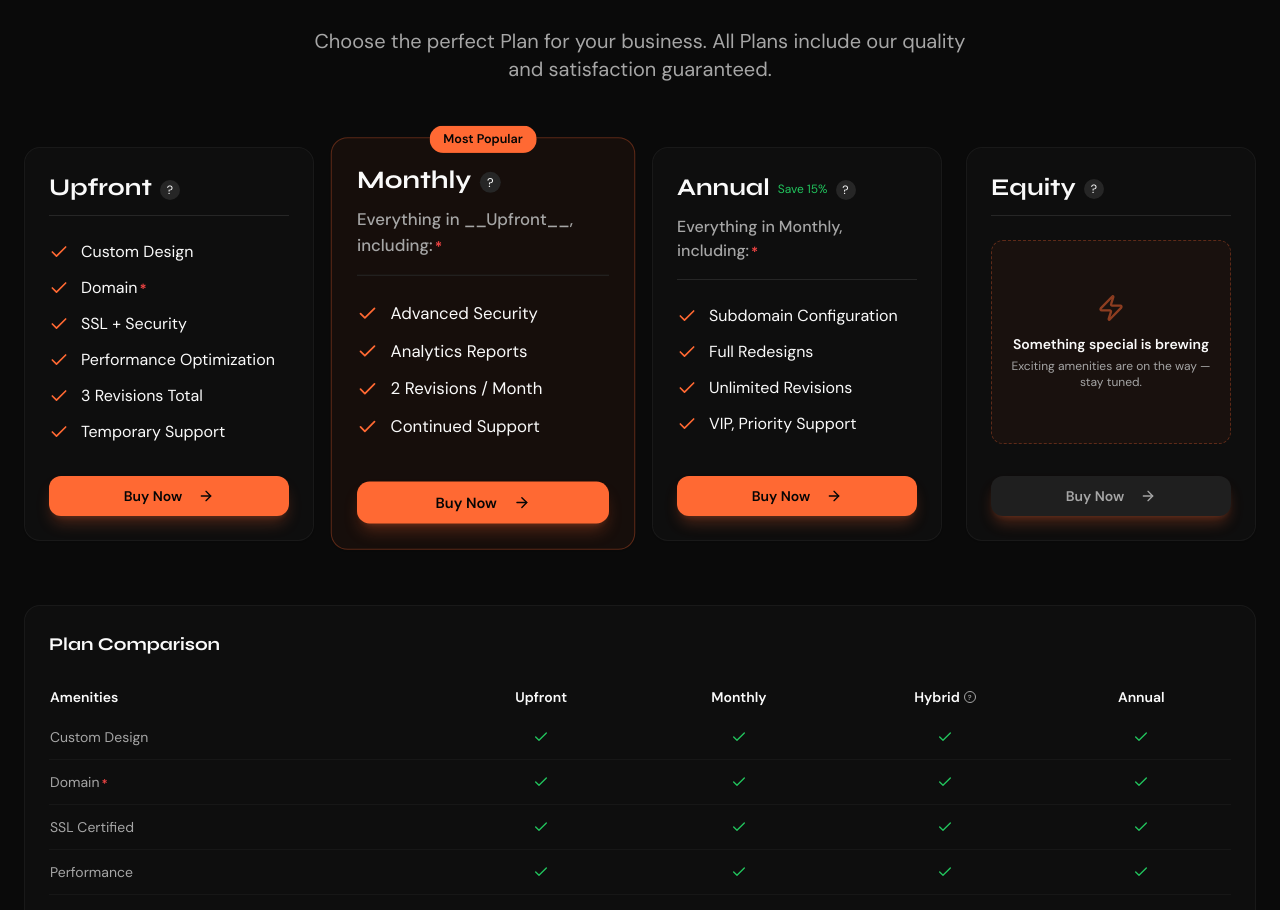
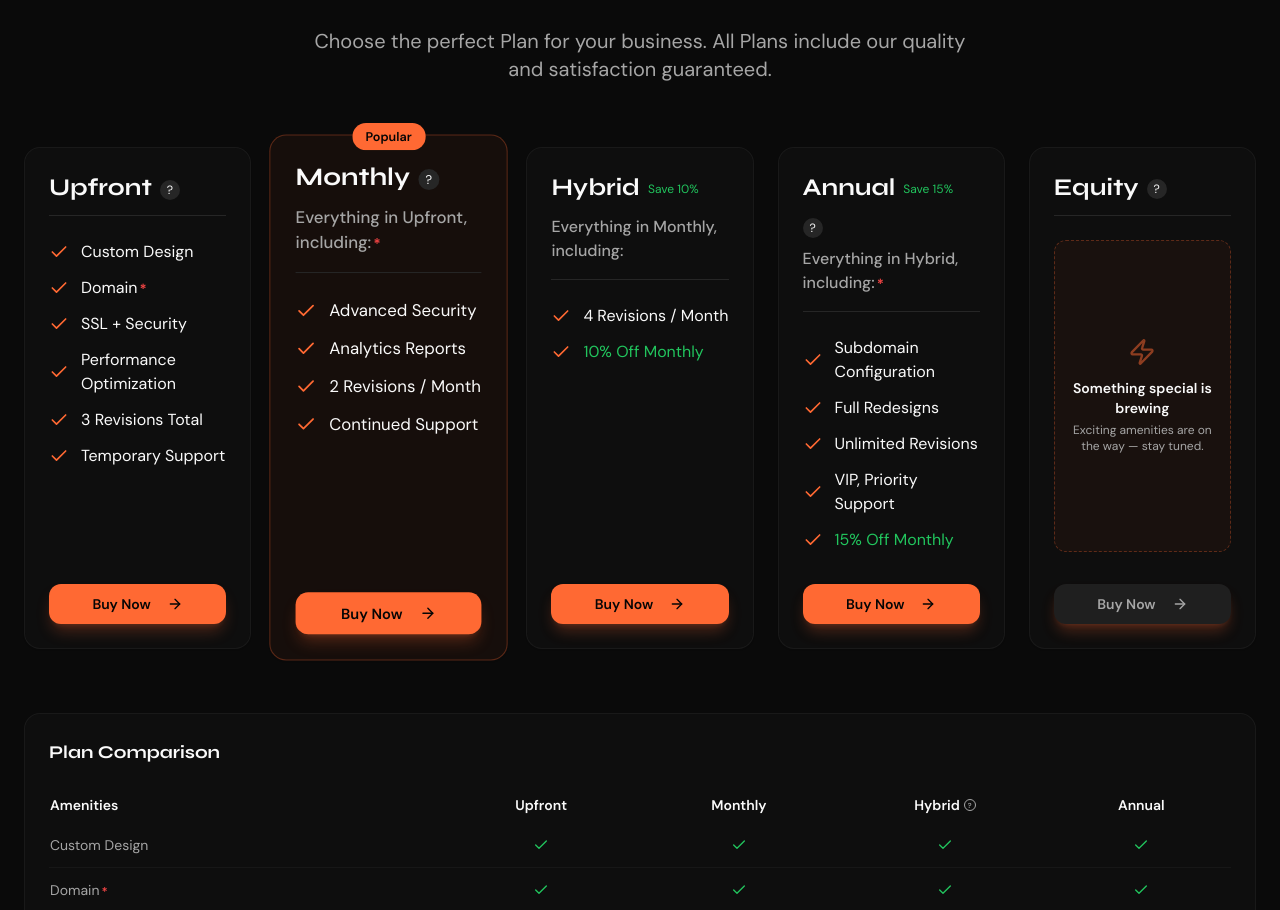
Before and after one commit to matrixfrr/GimmeASite, a Next.js app: page / in a window 1280 px wide. Shown: the part 3727-4637 px from the top of the page. Built offline with nearby package versions, Linux system fonts and the light colour scheme.

Commit message:
Add Hybrid card, fix descriptions, bubble direction, green features

```diff
--- a/src/app/page.tsx
+++ b/src/app/page.tsx
@@ -569,7 +569,7 @@ function PricingSection({ onOpenPayment }: { onOpenPayment: (plan: "one-time" |
       name: "Monthly",
       price: "Contact us",
       priceLabel: "for more information",
-      description: "Everything in __Upfront__, including:",
+      description: "Everything in Upfront, including:",
       features: [
         "Advanced Security",
         "Analytics Reports",
@@ -579,15 +579,27 @@ function PricingSection({ onOpenPayment }: { onOpenPayment: (plan: "one-time" |
       popular: true,
     },
     {
+      name: "Hybrid",
+      price: "Contact us",
+      priceLabel: "for more information",
+      description: "Everything in Monthly, including:",
+      features: [
+        "4 Revisions / Month",
+        "__green__10% Off Monthly",
+      ],
+      popular: false,
+    },
+    {
       name: "Annual",
       price: "Contact us",
       priceLabel: "for more information",
-      description: "Everything in Monthly, including:",
+      description: "Everything in Hybrid, including:",
       features: [
         "Subdomain Configuration",
         "Full Redesigns",
         "Unlimited Revisions",
         "VIP, Priority Support",
+        "__green__15% Off Monthly",
       ],
       popular: false,
     },
@@ -618,7 +630,7 @@ function PricingSection({ onOpenPayment }: { onOpenPayment: (plan: "one-time" |
           </p>
         </div>
 
-        <div className="grid grid-cols-1 md:grid-cols-2 xl:grid-cols-4 gap-6 items-stretch">
+        <div className="grid grid-cols-1 md:grid-cols-2 xl:grid-cols-5 gap-6 items-stretch">
           {plans.map((plan) => (
             <Card
               key={plan.name}
@@ -630,11 +642,14 @@ function PricingSection({ onOpenPayment }: { onOpenPayment: (plan: "one-time" |
             >
               {plan.popular && (
                 <Badge className="absolute -top-3 left-1/2 -translate-x-1/2 bg-primary text-primary-foreground">
-                  Most Popular
+                  Popular
                 </Badge>
               )}
               <div className="flex items-center gap-2 mb-2 flex-wrap">
                 <h3 className="text-2xl font-bold">{plan.name}</h3>
+                {plan.name === "Hybrid" && (
+                  <span className="text-xs font-normal text-green-500">Save 10%</span>
+                )}
                 {plan.name === "Annual" && (
                   <span className="text-xs font-normal text-green-500">Save 15%</span>
                 )}
@@ -660,10 +675,10 @@ function PricingSection({ onOpenPayment }: { onOpenPayment: (plan: "one-time" |
                 {plan.name === "Monthly" && (
                   <div className="relative">
                     {showMonthlyBubble && (
-                      <div className="absolute bottom-full left-1/2 -translate-x-1/2 mb-2.5 z-20 pointer-events-none">
+                      <div className="absolute left-full top-1/2 -translate-y-1/2 ml-2.5 z-20 pointer-events-none">
                         <div className="bg-foreground text-background text-xs px-2.5 py-1.5 rounded-lg whitespace-nowrap font-medium shadow-lg animate-fade-in">
                           Is this Plan for me?
-                          <div className="absolute top-full left-1/2 -translate-x-1/2 border-4 border-transparent border-t-foreground" />
+                          <div className="absolute top-1/2 right-full -translate-y-1/2 border-4 border-transparent border-r-foreground" />
                         </div>
                       </div>
                     )}
@@ -716,7 +731,12 @@ function PricingSection({ onOpenPayment }: { onOpenPayment: (plan: "one-time" |
               {plan.features.length > 0 ? (
                 <div className="space-y-3 mb-8">
                   {plan.features.map((feature: string) => (
-                    feature.startsWith("__sub__") ? (
+                    feature.startsWith("__green__") ? (
+                      <div key={feature} className="flex items-center gap-3">
+                        <Check className="w-5 h-5 text-primary flex-shrink-0" />
+                        <span className="text-green-500">{feature.replace("__green__", "")}</span>
+                      </div>
+                    ) : feature.startsWith("__sub__") ? (
                       <div key={feature} className="flex items-center gap-3 pl-6">
                         <Check className="w-4 h-4 text-primary flex-shrink-0" />
                         <span className="text-sm">{feature.replace("__sub__", "")}</span>
@@ -754,6 +774,8 @@ function PricingSection({ onOpenPayment }: { onOpenPayment: (plan: "one-time" |
                     onOpenPayment("one-time");
                   } else if (plan.name === "Monthly") {
                     onOpenPayment("monthly", "monthly");
+                  } else if (plan.name === "Hybrid") {
+                    onOpenPayment("hybrid" as "monthly", "monthly");
                   } else if (plan.name === "Annual") {
                     onOpenPayment("monthly", "annual");
                   } else if (plan.name === "Equity") {
```
